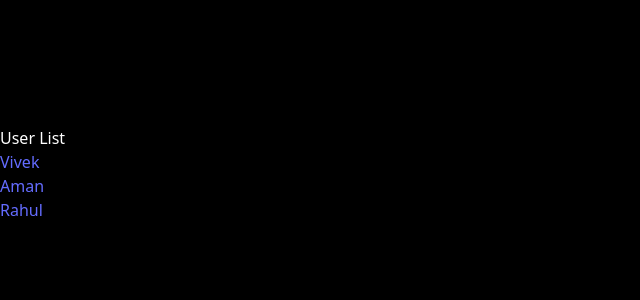
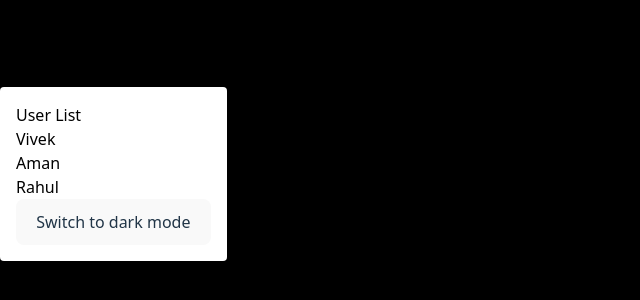
Before and after one commit to web-dev-Vivek/Streak_series, a React (Vite) app: page / in a window 1280 px wide. Shown: the part 226-526 px from the top of the page, without its empty margins (0-640 px from the left). Built offline with nearby package versions, Linux system fonts and the light colour scheme.

Commit message:
Add ThemeContext and ThemeProvider; integrate theme toggling in Users component

```diff
--- a/src/component/Users.jsx
+++ b/src/component/Users.jsx
@@ -1,22 +1,34 @@
 import { Link } from "react-router-dom";
-
-const users = [
-  { id: 1, name: "Vivek" },
-  { id: 2, name: "Aman" },
-  { id: 3, name: "Rahul" },
-];
+import { useContext } from "react";
+import ThemeContext from "../context/ThemeContext";
 
 function Users() {
+  const { Theme, toggleTheme } = useContext(ThemeContext);
+  const users = [
+    { id: 1, name: "Vivek" },
+    { id: 2, name: "Aman" },
+    { id: 3, name: "Rahul" },
+  ];
+
   return (
-    <div>
-      <h2 className="text-white">User List</h2>
+    <div
+      style={{ background: Theme === "light" ? "#fff" : "#333" }}
+      className="p-4 rounded"
+    >
+      <h2 style={{ color: Theme === "light" ? "#000" : "#fff" }}>User List</h2>
       {users.map((user) => (
-        <p className="text-white" key={user.id}>
-          <Link className="text-white" to={`/user/${user.id}`}>
+        <p style={{ color: Theme === "light" ? "#000" : "#fff" }} key={user.id}>
+          <Link
+            style={{ color: Theme === "light" ? "#000" : "#fff" }}
+            to={`/user/${user.id}`}
+          >
             {user.name}
           </Link>
         </p>
       ))}
+      <button onClick={toggleTheme}>
+        Switch to {Theme === "light" ? "dark" : "light"} mode
+      </button>
     </div>
   );
 }
--- /dev/null
+++ b/src/context/ThemeContext.js
@@ -0,0 +1,5 @@
+import { createContext } from "react";
+
+const ThemeContext = createContext();
+
+export default ThemeContext;
--- /dev/null
+++ b/src/context/ThemeProvider.jsx
@@ -0,0 +1,18 @@
+import { useState } from "react";
+import ThemeContext from "./ThemeContext";
+
+function ThemeProvider({ children }) {
+  const [Theme, setTheme] = useState("light");
+
+  const toggleTheme = () => {
+    setTheme((prevTheme) => (prevTheme === "light" ? "dark" : "light"));
+  };
+
+  return (
+    <ThemeContext.Provider value={{ Theme, toggleTheme }}>
+      {children}
+    </ThemeContext.Provider>
+  );
+}
+
+export default ThemeProvider;
--- a/src/main.jsx
+++ b/src/main.jsx
@@ -3,11 +3,14 @@ import { createRoot } from "react-dom/client";
 import { BrowserRouter } from "react-router-dom";
 import "./index.css";
 import App from "./App.jsx";
+import ThemeProvider from "./context/ThemeProvider.jsx";
 
 createRoot(document.getElementById("root")).render(
   <StrictMode>
     <BrowserRouter>
-      <App />
+      <ThemeProvider>
+        <App />
+      </ThemeProvider>
     </BrowserRouter>
   </StrictMode>
 );
```
